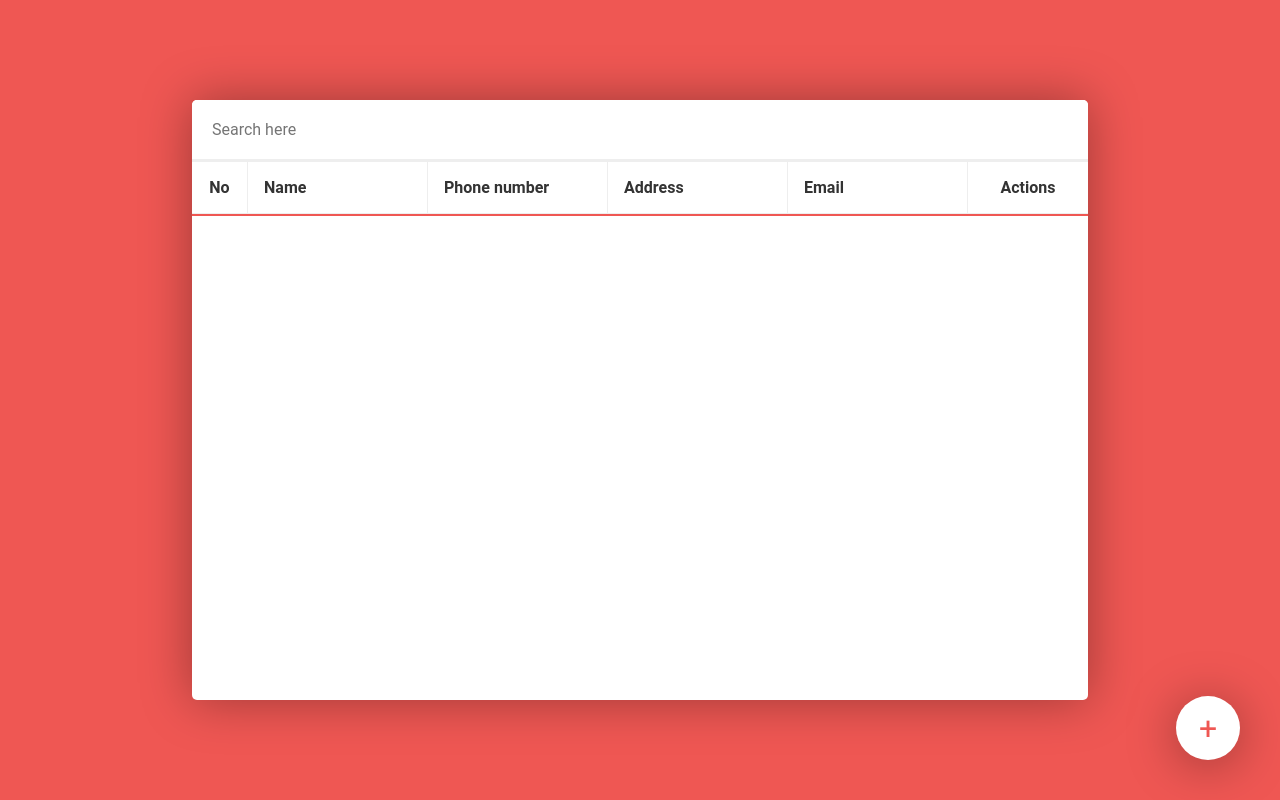
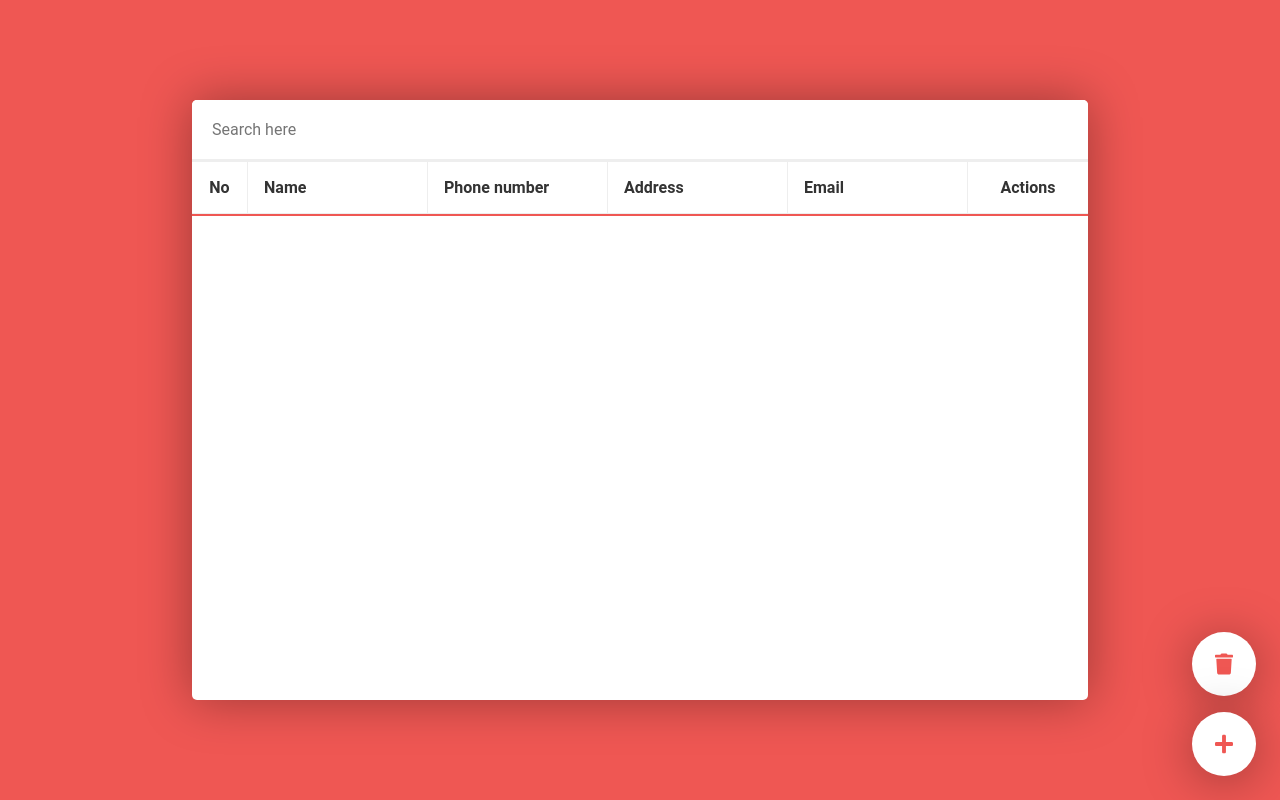
Before and after one commit to brantem/address-book, a plain HTML site: page index.html in a window 1280 px wide. Drawn offline with Linux system fonts and the light colour scheme.

Commit message:
Add clear button

```diff
--- a/assets/css/style.css
+++ b/assets/css/style.css
@@ -158,10 +158,18 @@ table button img {
 	width: 1.25rem;
 }
 
-.button-form {
+.button-group {
 	position: fixed;
 	bottom: 1.5rem;
 	right: 1.5rem;
+	display: flex;
+	flex-direction: column;
+}
+
+.button-group button {
+	display: flex;
+	align-items: center;
+	justify-content: center;
 	border-radius: 50%;
 	height: 4rem;
 	width: 4rem;
@@ -171,15 +179,27 @@ table button img {
 	font-size: 2rem;
 	cursor: pointer;
 	box-shadow: 0 5px 50px rgba(0,0,0, .35);
+	margin-top: 1rem;
+	transition: .2s ease;
 }
 
 @media screen and (min-width: 768px) {
-	.button-form {
+	.button-group button {
 		background-color: white;
 		color: #EF5753;
 		bottom: 2.5rem;
 		right: 2.5rem;
 	}
+}
+
+.button-group button:hover {
+	transform: scale(1.05);
+	box-shadow: 0 10px 50px rgba(0,0,0, .5);
+}
+
+.button-group button img {
+	width: 35%;
+	height: 35%;
 }
 
 .form {
--- a/assets/js/main.js
+++ b/assets/js/main.js
@@ -1,6 +1,7 @@
 const tbody = document.querySelector('tbody')
 const search = document.querySelector('.search input')
-const buttonForm = document.querySelector('.button-form')
+const buttonClear = document.querySelector('.button-clear')
+const buttonAdd = document.querySelector('.button-add')
 const overlay = document.querySelector('.overlay')
 
 const form = overlay.querySelector('.form')
@@ -18,9 +19,15 @@ search.addEventListener('input', function (e) {
 	renderAddresses(address)
 })
 
-buttonForm.addEventListener('click', () => {
+buttonAdd.addEventListener('click', () => {
   currentAction = 'insert'
   showForm()
+})
+
+buttonClear.addEventListener('click', () => {
+  clearAddresses()
+
+  renderAddresses(getAddresses())
 })
 
 document.body.addEventListener('keydown', e => {
@@ -190,6 +197,10 @@ function deleteAddress ({ phoneNumber }) {
   currentAddress = {}
 }
 
+function clearAddresses () {
+  window.localStorage.removeItem('addresses')
+}
+
 function searchAddress (query) {
   const addresses = getAddresses()
 
--- a/index.html
+++ b/index.html
@@ -36,7 +36,14 @@
 			<button>+</button>
 		</div>
 	</div>
-	<button class="button-form">+</button>
+	<div class="button-group">
+		<button class="button-clear">
+			<img src="./assets/img/delete.svg">
+		</button>
+		<button class="button-add">
+			<img src="./assets/img/add.svg">
+		</button>
+	</div>
 	<script src="./assets/js/main.js"></script>
 </body>
 </html>
```
Also changed, not shown: assets/img/add.svg (added).
